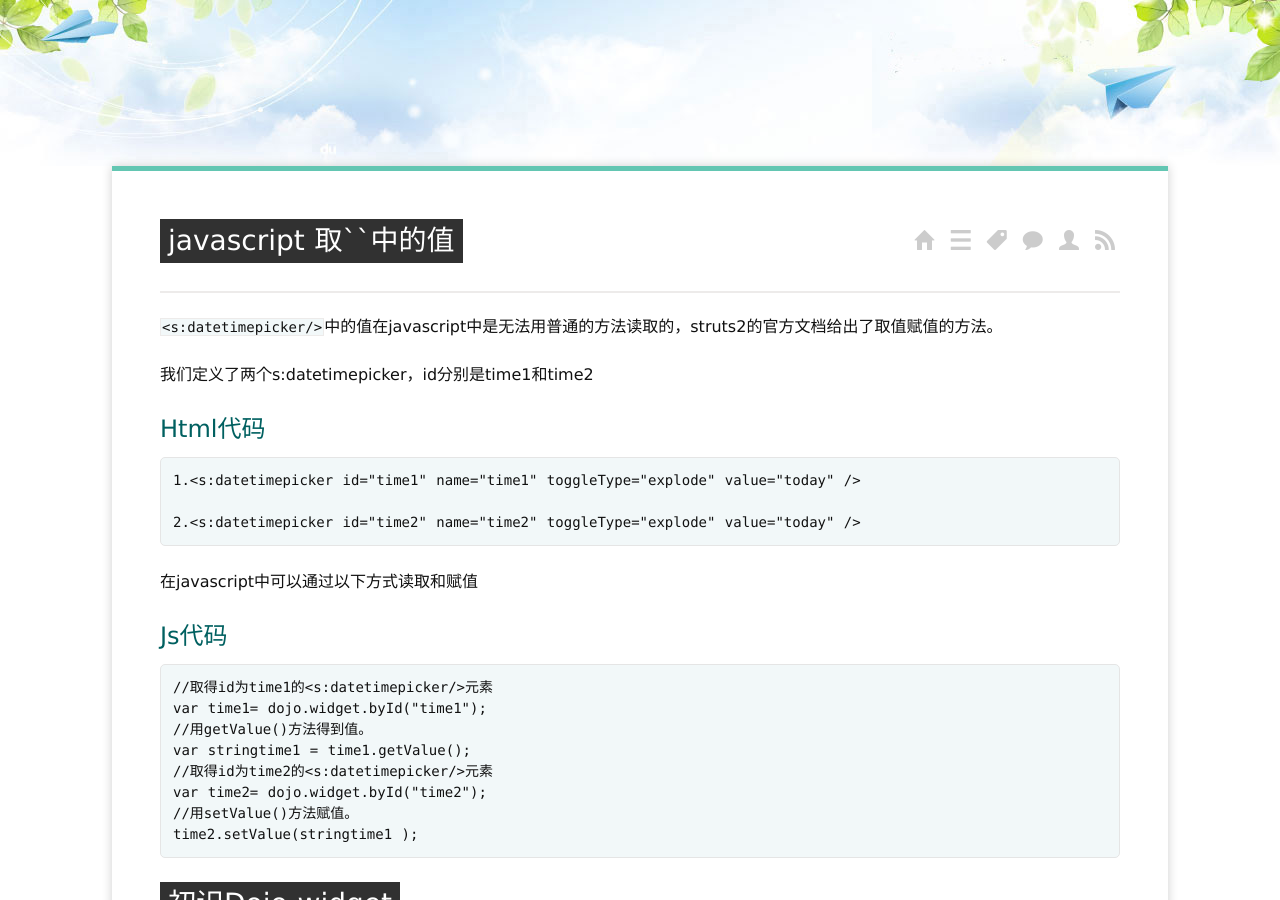
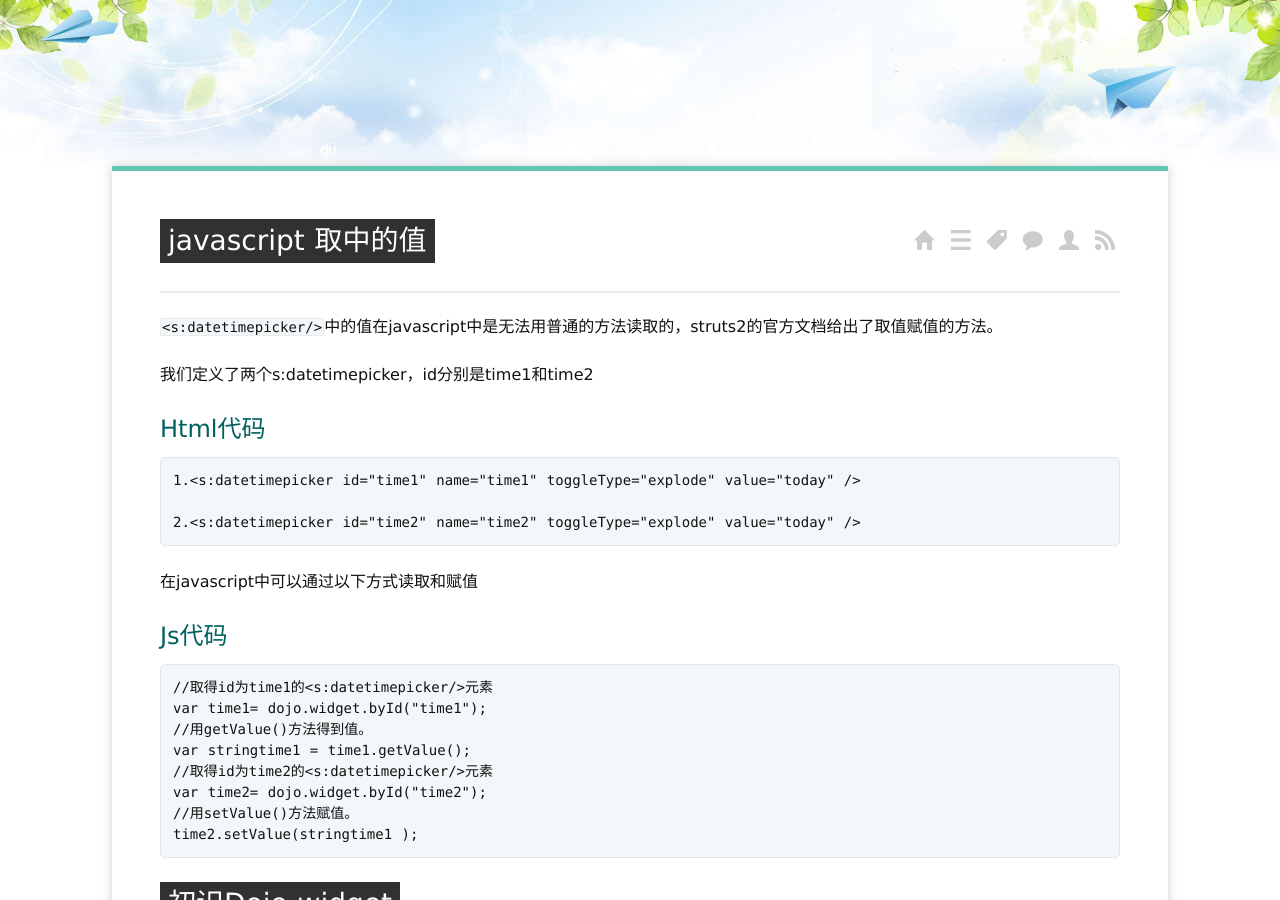
Before and after one commit to minghongjun/minghongjun.github.io, a Jekyll site: the page built from _posts/2014/2014-05-27-Javascript-取-s-datetimepicker-中的值.md, in a window 1280 px wide and 900 px high. Built offline with Jekyll 4.4.1, drawn with Linux system fonts in a browser that asks for light colours; Markdown is read by kramdown in place of the engine named in the settings; comment, search, counter and statistics services are not loaded.

Commit message:
daily updates

```diff
--- a/_posts/2014/2014-05-27-Javascript-取-s-datetimepicker-中的值.md
+++ b/_posts/2014/2014-05-27-Javascript-取-s-datetimepicker-中的值.md
@@ -1,6 +1,6 @@
 ---
 layout: post
-title: javascript 取`<s:datetimepicker/>`中的值
+title: javascript 取<s:datetimepicker/>中的值
 categories: javascript
 tags:
     - javascript
```
